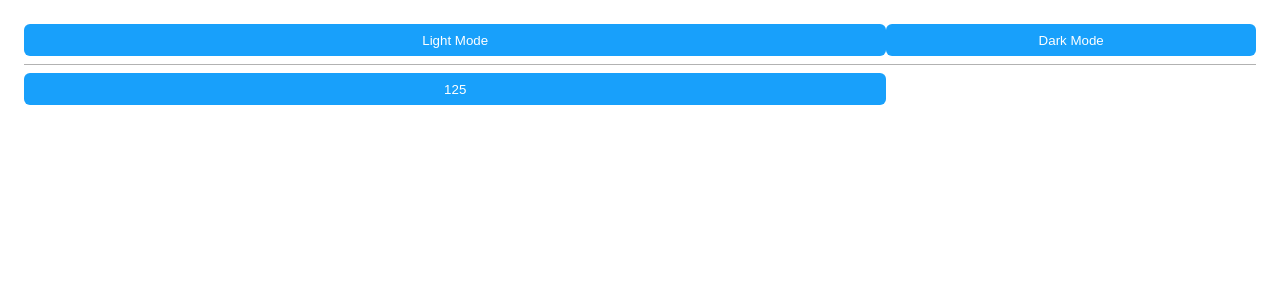
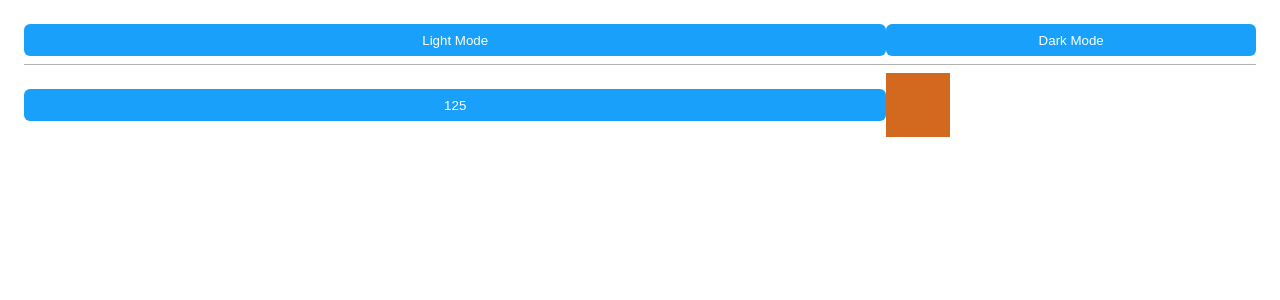
Before and after one commit to washingtonpost/wpds-plugins, a React app in the folder token-mapper/: page / in a window 1280 px wide. Shown: the top 300 px of the page. Built offline with nearby package versions, Linux system fonts and the light colour scheme.

Commit message:
WIP
Added stitches for styling

```diff
--- a/token-mapper/package.json
+++ b/token-mapper/package.json
@@ -9,6 +9,7 @@
 		"prettier:format": "prettier --write 'src/**/*.{js,jsx,ts,tsx,css,json}' "
 	},
 	"dependencies": {
+		"@stitches/react": "^1.2.6",
 		"react": "^17.0.2",
 		"react-dom": "^17.0.2"
 	},
--- a/token-mapper/src/app/components/App.tsx
+++ b/token-mapper/src/app/components/App.tsx
@@ -1,9 +1,15 @@
 import React, { useEffect } from "react";
 // import Toggle from "./toggle";
 import "../styles/ui.css";
+import { styled } from "@stitches/react";
 // import tokenData from "../../wpds.tokens.json";
 
 export default function App() {
+  const Box = styled("div", {
+    backgroundColor: "Chocolate",
+    height: "64px",
+    width: "64px",
+  });
   //Toggles theme
   function ToggleTheme(mode: boolean) {
     parent.postMessage({ pluginMessage: { type: "toggle", mode: mode } }, "*");
@@ -32,6 +38,7 @@ export default function App() {
       <button onClick={() => ToggleTheme(false)}>Dark Mode</button>
       <hr className="span-2" />
       <button onClick={() => SetBorderRadius(24)}>125</button>
+      <Box />
     </div>
   );
 }
```
Also changed, not shown: 3 other files (tests, documents, lock files or other folders).
